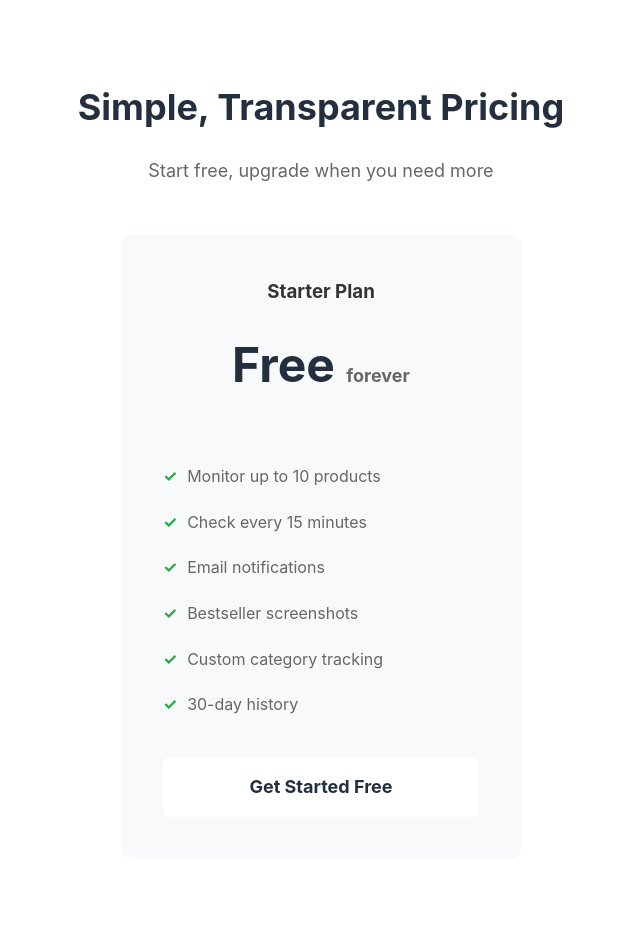
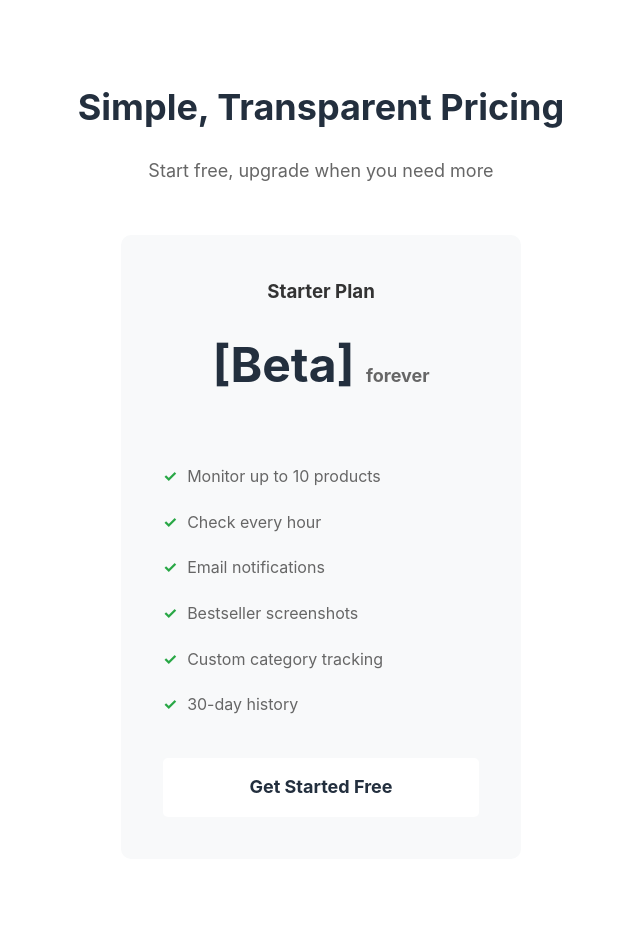
Before and after one commit to SodaCatStudio/amazon-screenshot-tracker, a Flask app: page / in a window 1280 px wide. Shown: the part 3024-3962 px from the top of the page, without its empty margins (319-959 px from the left). Run offline with Flask 3, Linux system fonts and the light colour scheme; some libraries are stand-ins or nearby versions.

Commit message:
Updating dashboard and landing

```diff
--- a/templates/dashboard.html
+++ b/templates/dashboard.html
@@ -3,7 +3,7 @@
 <head>
     <meta charset="UTF-8">
     <meta name="viewport" content="width=device-width, initial-scale=1.0">
-    <title>Dashboard - Amazon Bestseller Monitor</title>
+    <title>Dashboard - Amazon Screenshot Tracker</title>
     <style>
         body {
             font-family: -apple-system, BlinkMacSystemFont, 'Segoe UI', Roboto, Oxygen, Ubuntu, Cantarell, sans-serif;
--- a/templates/landing.html
+++ b/templates/landing.html
@@ -3,7 +3,7 @@
 <head>
     <meta charset="UTF-8">
     <meta name="viewport" content="width=device-width, initial-scale=1.0">
-    <title>Amazon Bestseller Monitor - Capture Your Success Automatically</title>
+    <title>[Beta] Amazon Screenshot Tracker - Capture Your Success Automatically</title>
     <meta name="description" content="Automatically capture screenshots when your Amazon products achieve bestseller status. Track rankings, set category goals, and get instant notifications.">
     <style>
         * {
@@ -497,12 +497,12 @@
             <div class="pricing-card">
                 <h3>Starter Plan</h3>
                 <div class="price">
-                    Free
+                    [Beta]
                     <span class="price-period">forever</span>
                 </div>
                 <ul class="pricing-features">
                     <li>Monitor up to 10 products</li>
-                    <li>Check every 15 minutes</li>
+                    <li>Check every hour</li>
                     <li>Email notifications</li>
                     <li>Bestseller screenshots</li>
                     <li>Custom category tracking</li>
```
